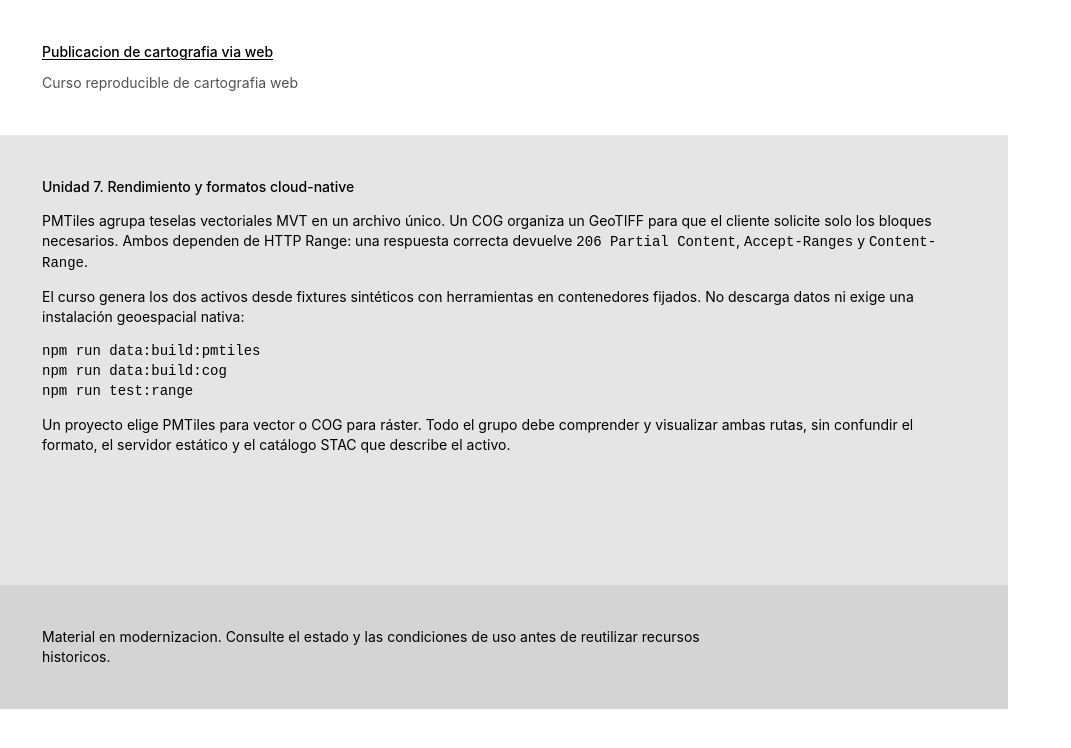
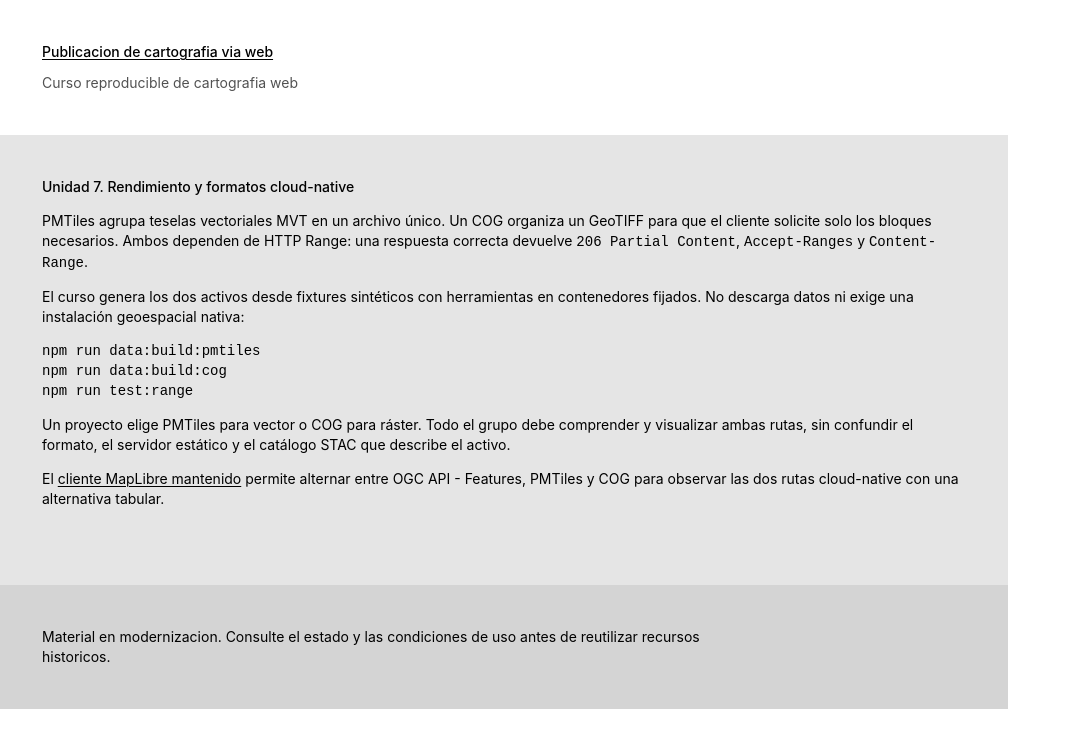
Before and after one commit to dersteppenwolf/cartografia_web, a Jekyll site: the page built from docs/unidades/07_rendimiento_cloud_native.md, in a window 1280 px wide. Shown: the top 748 px of the page, without its empty margins (0-1071 px from the left). Built offline with Jekyll 4.4.1, drawn with Linux system fonts in a browser that asks for light colours.

Commit message:
Enlazar ejemplos en unidades

```diff
--- a/docs/unidades/07_rendimiento_cloud_native.md
+++ b/docs/unidades/07_rendimiento_cloud_native.md
@@ -24,3 +24,7 @@ npm run test:range
 Un proyecto elige PMTiles para vector o COG para ráster. Todo el grupo debe
 comprender y visualizar ambas rutas, sin confundir el formato, el servidor
 estático y el catálogo STAC que describe el activo.
+
+El [cliente MapLibre mantenido]({{ '/examples/maplibre/' | relative_url }})
+permite alternar entre OGC API - Features, PMTiles y COG para observar las dos
+rutas cloud-native con una alternativa tabular.
```
Also changed, not shown: docs/unidades/01_web_git_publicacion.md (+4 -3 lines), docs/unidades/06_cliente_web.md (+4 -0 lines).
